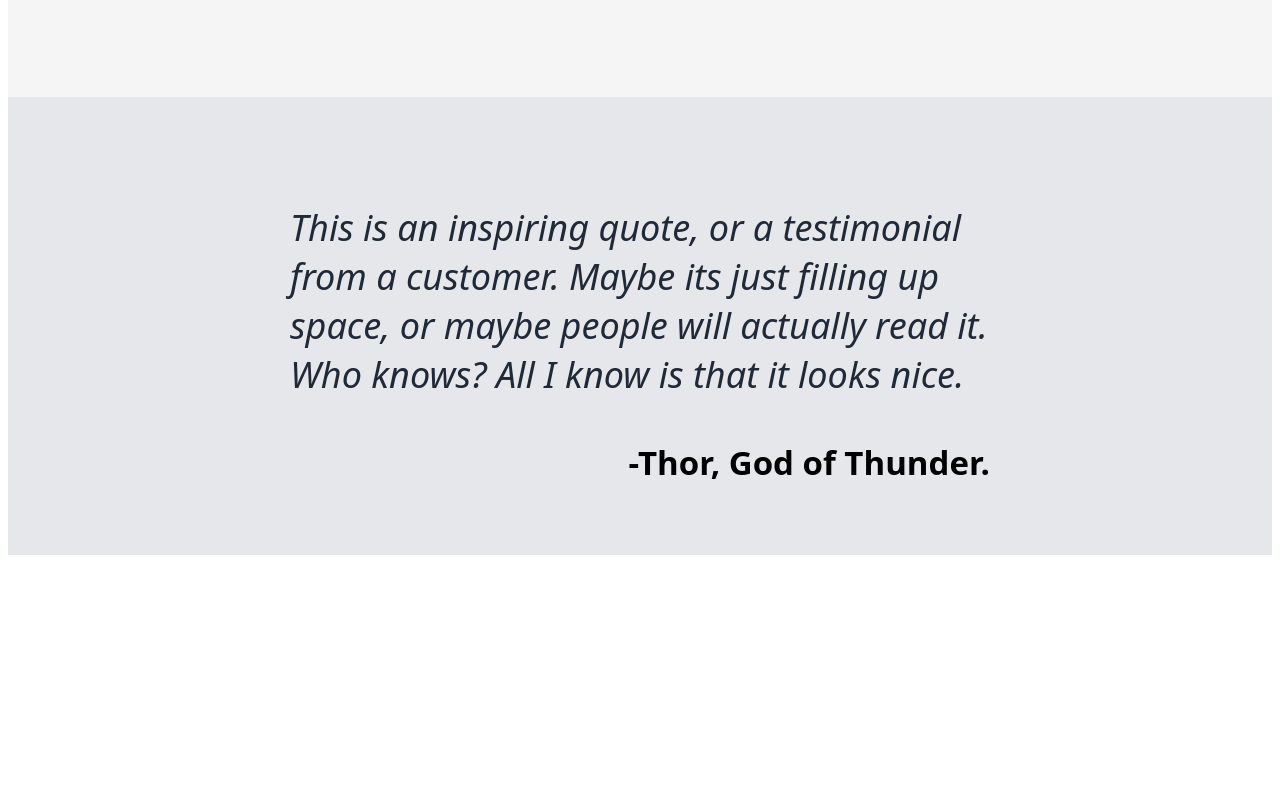
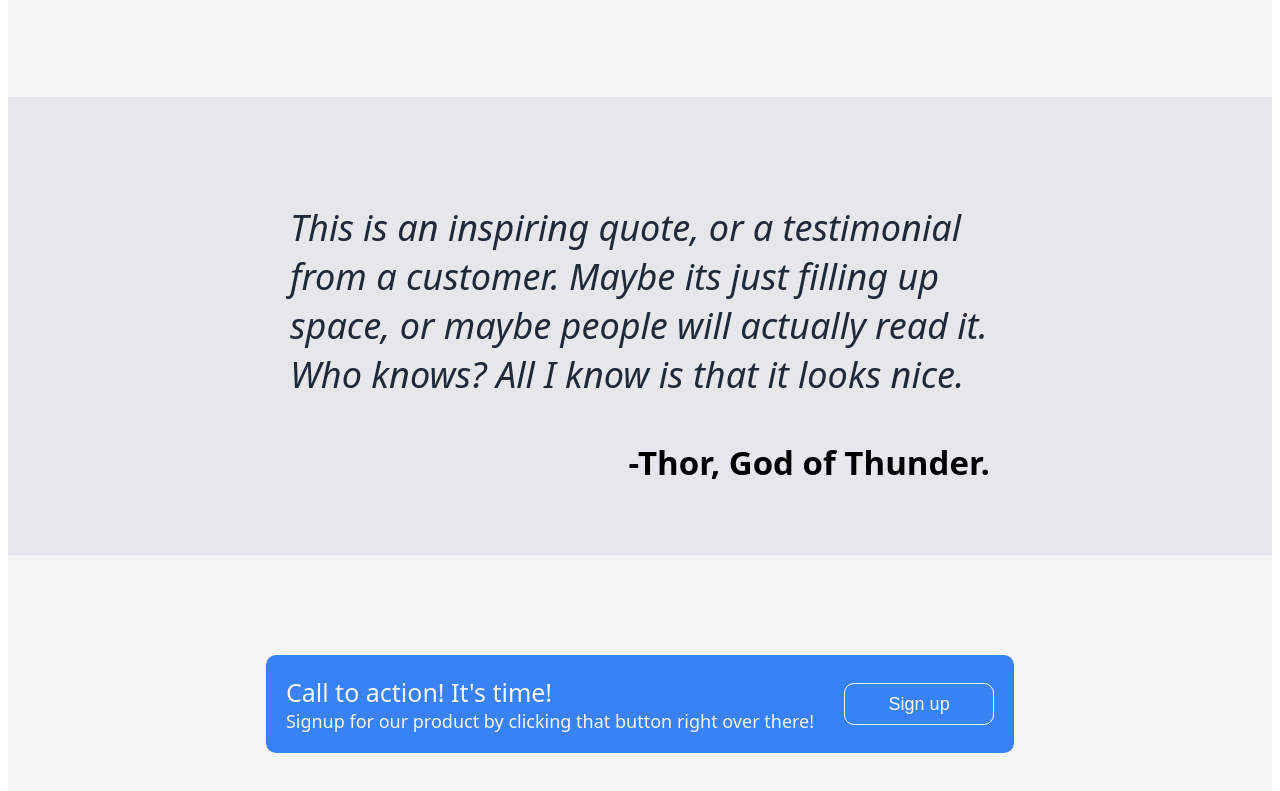
Before and after one commit to surya08nath/landing-page, a plain HTML site: page index.html in a window 1280 px wide. Shown: the part 1299-2090 px from the top of the page. Before the commit the page ends 1862 px from the top, so only its background shows below. Drawn offline with Linux system fonts and the light colour scheme.

Commit message:
Fourth Row Completed

```diff
--- a/index.html
+++ b/index.html
@@ -58,7 +58,15 @@
                     <div class="thor">-Thor, God of Thunder.</div>
                 </div>
             </div>
-            <div class="white2"></div>
+            <div class="white2">
+                <div class="blue">
+                    <div class="msg">
+                        <div class="thick">Call to action! It's time!</div>
+                        <div class="thin">Signup for our product by clicking that button right over there!</div>
+                    </div>
+                    <button>Sign up</button>
+                </div>
+            </div>
         </div>
     </body>
 </html>
--- a/styles.css
+++ b/styles.css
@@ -80,7 +80,7 @@ button{
     border-radius: 10px;
     color: #F9FAF8;
     font-size: 18px;
-    border: none;
+    border: solid 1px white;
 }
 
 .images{
@@ -150,3 +150,28 @@ button{
     font-size: 33px;
     font-weight: 700;
 }
+
+.white2{
+    background-color: whitesmoke;
+    display: flex;
+    justify-content: center;
+}
+.blue{
+    display: flex;
+    justify-content: space-between;
+    background-color: #3882F6;
+    max-width: auto;
+    margin: 100px;
+    align-items: center;
+    padding: 20px;
+    border-radius: 10px;
+    gap: 30px;
+}
+.thick{
+    font-size: 25px;
+    color: whitesmoke;
+}
+.thin{
+    font-size: 18px;
+    color: whitesmoke;
+}
```
